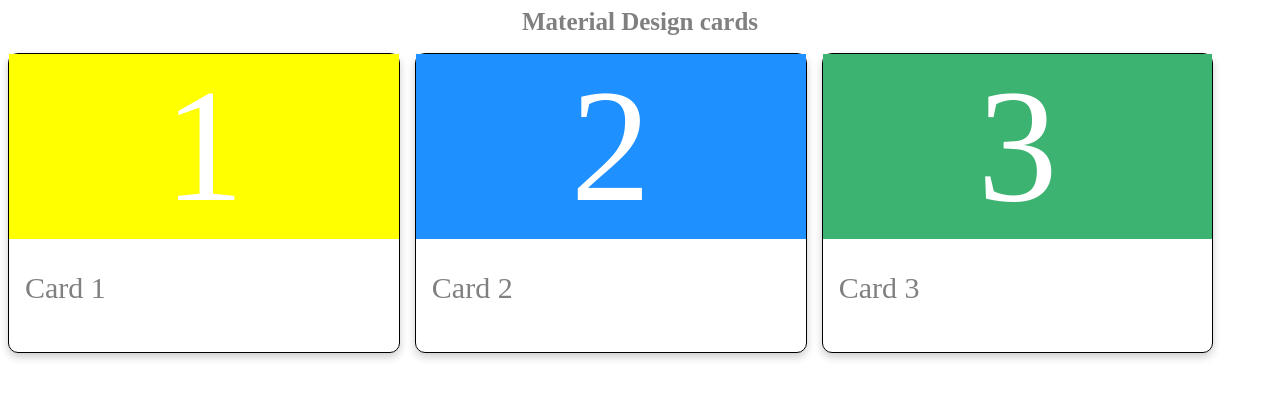
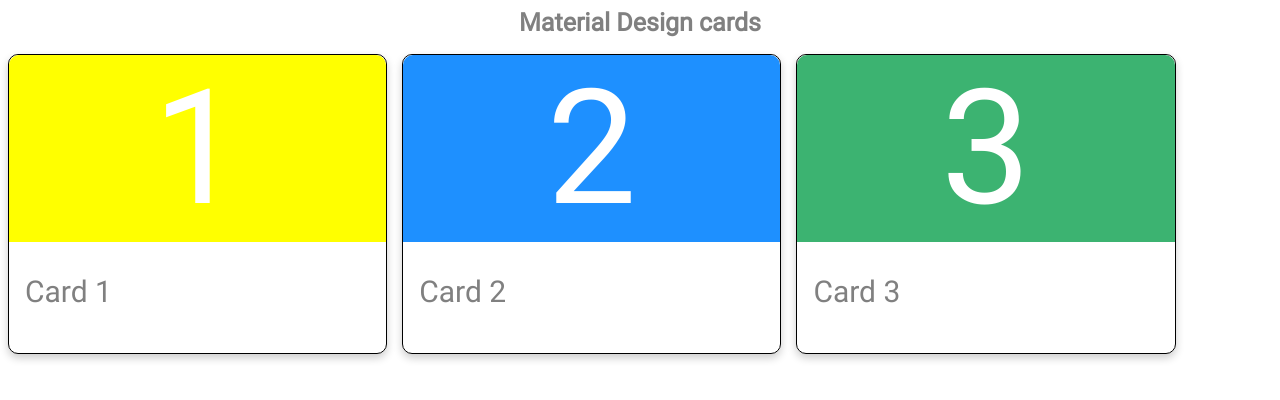
Before and after one commit to arnavsaxena2012/AcmWebDev, a plain HTML site: page materials card/index.html in a window 1280 px wide. Drawn offline with Linux system fonts and the light colour scheme.

Commit message:
Added Roboto font and button hover effects

```diff
--- a/materials card/main.css
+++ b/materials card/main.css
@@ -1,3 +1,16 @@
+@font-face {
+  font-family: 'Roboto';
+  font-style: normal;
+  font-weight: 400;
+  src: local('Roboto Regular'),
+       local('Roboto-Regular'),
+       url(http://themes.googleusercontent.com/static/fonts/roboto/v11/2UX7WLTfW3W8TclTUvlFyQ.woff)
+       format('woff');
+}
+body{
+    font-family: Roboto;
+}
+
 h1{
     font-size: 25px;
     text-align: center;
@@ -5,7 +18,7 @@ h1{
 }
 .box{
     float: left;
-    width: 31%;
+    width: 30%;
     padding-bottom: 21.7%;
     text-align: center;
     box-sizing: border-box;
@@ -17,9 +30,10 @@ h1{
     transition: 0.3s;
 }
 .box:hover {
-    box-shadow: 0 8px 16px 0 rgba(0,0,0,0.2);
+    box-shadow: 0 8px 16px 0 rgba(0,0,0,.3);
 }
 .xbox{
+    margin-left: 10px;
     padding: 0px;
     height: 200px;
     border-top-left-radius: 10px;
@@ -27,12 +41,18 @@ h1{
 }
 .xbox-1{
     background-color: yellow;
+    border-top-left-radius: 10px;
+    border-top-right-radius: 10px;
 }
 .xbox-2{
     background-color: dodgerblue;
+    border-top-left-radius: 10px;
+    border-top-right-radius: 10px;
 }
 .xbox-3{
     background-color: mediumseagreen;
+    border-top-left-radius: 10px;
+    border-top-right-radius: 10px;
 }
 .yo{
     position: relative;
```
Also changed, not shown: login page/index.html (+1 -2 lines), login page/main.css (+4 -6 lines), materials card/index.html (+1 -3 lines).
